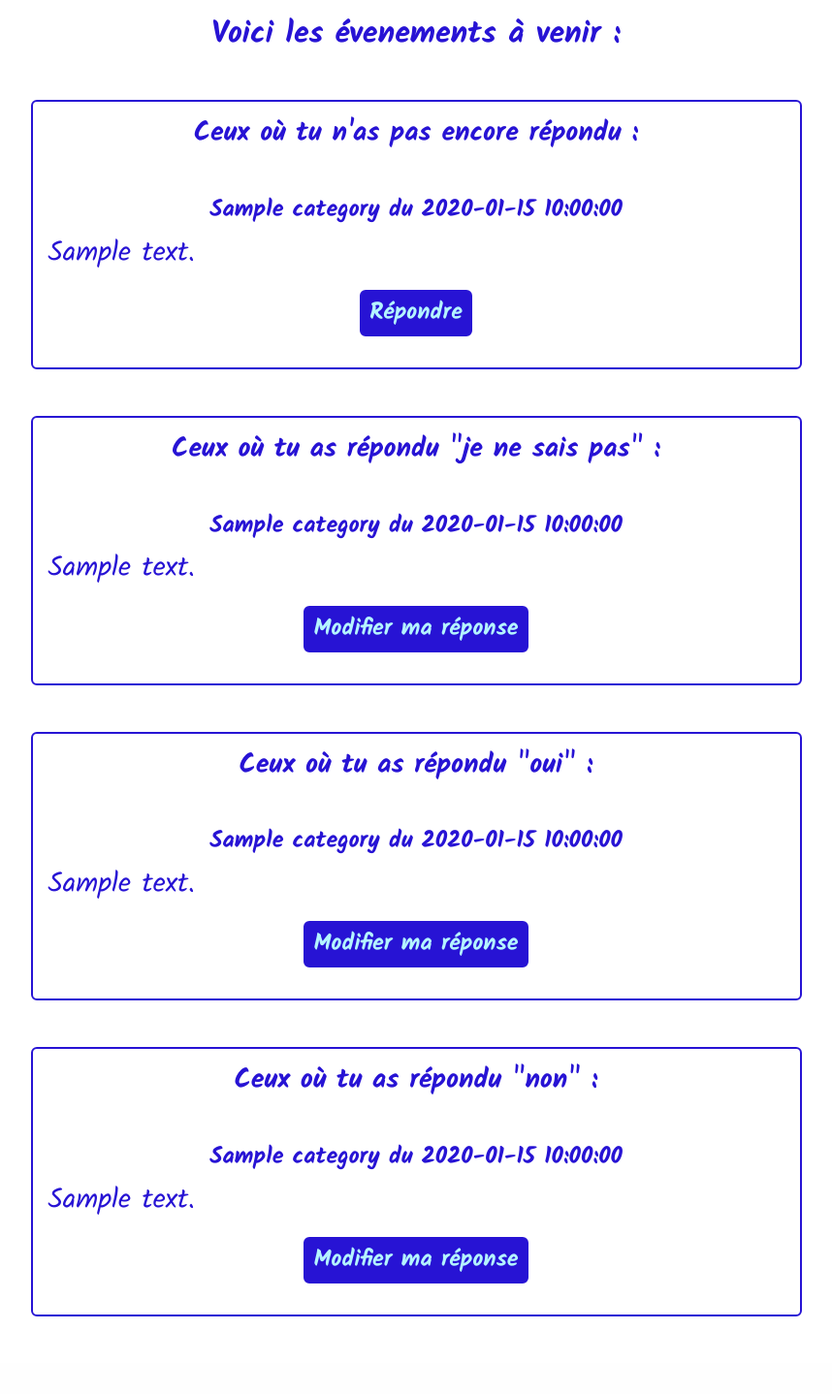
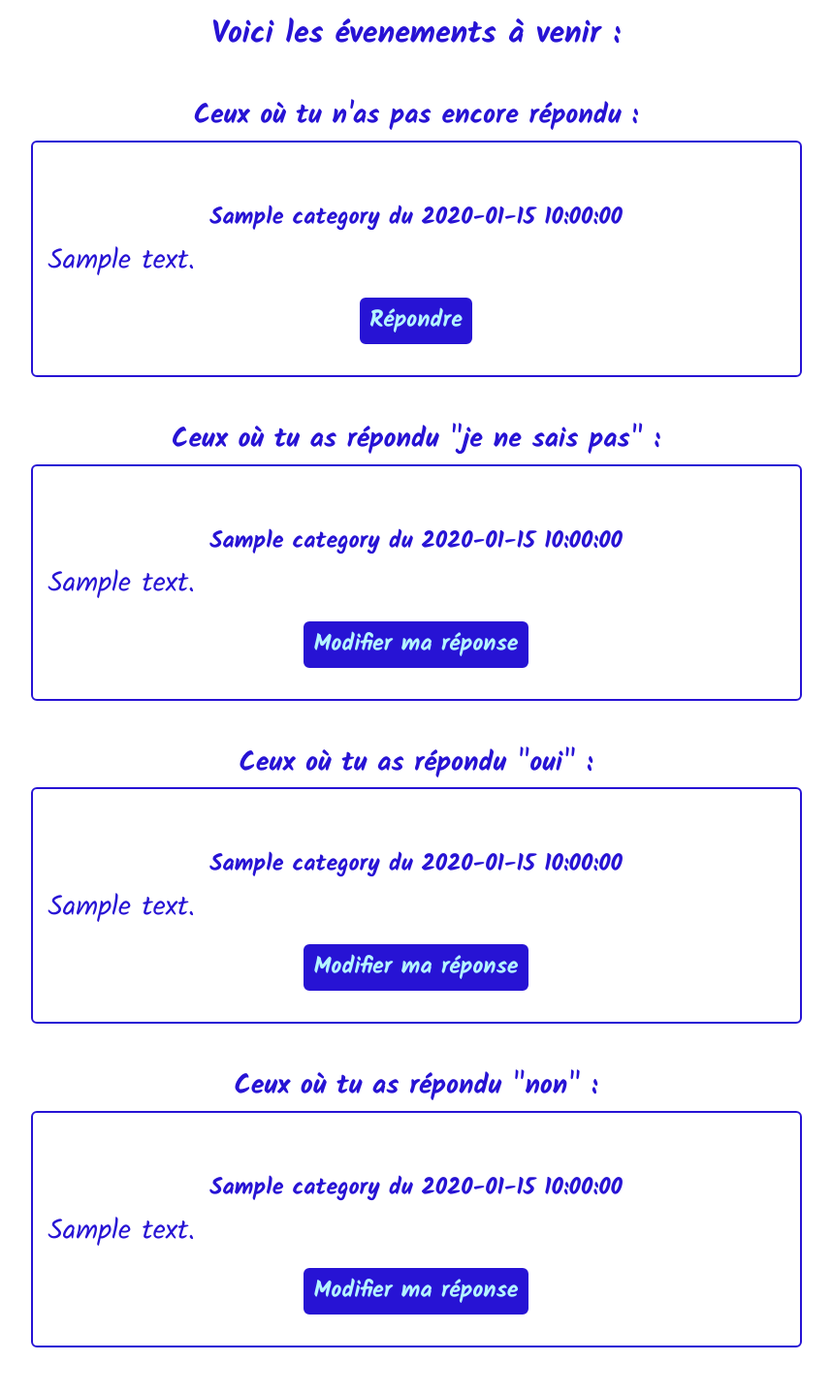
Before and after one commit to Marine-Sanson/new-luttes, a Symfony app: template templates/members_home/members_home.html.twig in a window 1280 px wide. Shown: the part 289-1727 px from the top of the page at 97% size, without its empty margins (211-1069 px from the left). Before the commit the page ends 1647 px from the top, so only its background shows below. Run offline with Twig, Linux system fonts and the light colour scheme; the template is opened without the code that fills it: most values are stand-ins (such as "Sample title", 1, 10 or a date in 2020); some libraries are stand-ins or nearby versions; some web fonts are replaced.

Commit message:
fix a few things

```diff
--- a/src/Form/SongDetailsType.php
+++ b/src/Form/SongDetailsType.php
@@ -65,6 +65,7 @@ class SongDetailsType extends AbstractType
                     'Chants plus anciens' => 4,
                     'Livrets' => 5,
                 ],
+                'label' => 'Catégorie',
             ])
         ;
     }
--- a/templates/images/images_frac.html.twig
+++ b/templates/images/images_frac.html.twig
@@ -10,7 +10,7 @@
 				<h1 class="text-center fw-bolder fs-3 mt-3">Nuit des Musées au Frac - 21/06/2024</h1>
 
                 <p>Dans le cadre de la nuit des musées et autour de l'expo : This song is for… Vol.1 de Gabrielle Goliath. Plus de détails <a href="https://www.fracbretagne.fr/fr/gabrielle-goliath-exposition-rennes-2024/" target="_blank">ici</a></p>
-            <div>
+            </div>
 
             <div class="mt-3 col-11">
                 <a href="{{ path('app_videoConcertPortrait', { videoId: 24 }) }}" class="text-center text-decoration-none col-md my-2 mx-auto">
--- a/templates/members_home/members_home.html.twig
+++ b/templates/members_home/members_home.html.twig
@@ -10,8 +10,8 @@
             <div class="col-md-9 col mt-5">
                 <h2 class="text-center fw-bolder">Voici les évenements à venir :</h2>
                 {% if eventsWithoutAnswer %}
-                    <div class="ulBorder rounded my-5">
-                        <h3 class="text-center fw-bolder">Ceux où tu n'as pas encore répondu :</h3>
+                    <h3 class="text-center fw-bolder mt-5 mb-2">Ceux où tu n'as pas encore répondu :</h3>
+                    <div class="ulBorder rounded mb-5">
                         <ul class="membersHome">
                             {% for event in eventsWithoutAnswer %}
                                 <li class="mt-5">
@@ -29,8 +29,8 @@
                 {% endif %}
 
                 {% if eventsDontKnow %}
-                    <div class="ulBorder rounded my-5">
-                        <h3 class="text-center fw-bolder">Ceux où tu as répondu "je ne sais pas" :</h3>
+                    <h3 class="text-center fw-bolder mt-5 mb-2">Ceux où tu as répondu "je ne sais pas" :</h3>
+                    <div class="ulBorder rounded mb-5">
                         <ul class="membersHome">
                             {% for event in eventsDontKnow %}
                                 <li class="mt-5">
@@ -48,8 +48,8 @@
                 {% endif %}
 
                 {% if eventsYes %}
-                    <div class="ulBorder rounded my-5">
-                        <h3 class="text-center fw-bolder">Ceux où tu as répondu "oui" :</h3>
+                    <h3 class="text-center fw-bolder mt-5 mb-2">Ceux où tu as répondu "oui" :</h3>
+                    <div class="ulBorder rounded mb-5">
                         <ul class="membersHome">
                             {% for event in eventsYes %}
                                 <li class="mt-5">
@@ -67,8 +67,8 @@
                 {% endif %}
 
                 {% if eventsNo %}
-                    <div class="ulBorder rounded my-5">
-                        <h3 class="text-center fw-bolder">Ceux où tu as répondu "non" :</h3>
+                    <h3 class="text-center fw-bolder mt-5 mb-2">Ceux où tu as répondu "non" :</h3>
+                    <div class="ulBorder rounded mb-5">
                         <ul class="membersHome">
                             {% for event in eventsNo %}
                                 <li class="mt-5">
```
Also changed, not shown: templates/event/event.html.twig (+5 -5 lines), templates/images/images_répé_24.html.twig (+9 -9 lines), templates/song/song_details.html.twig (+6 -2 lines).
